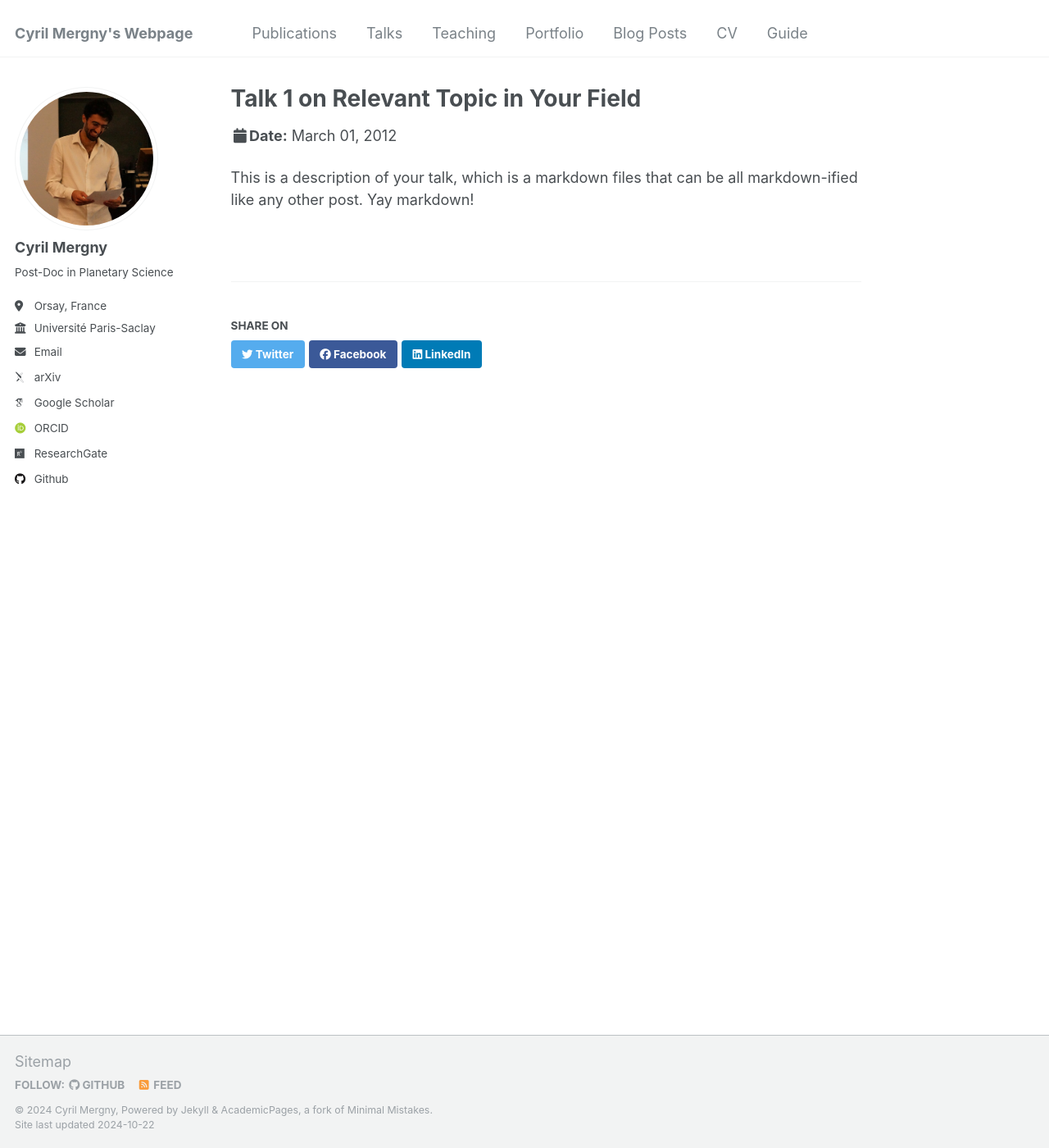
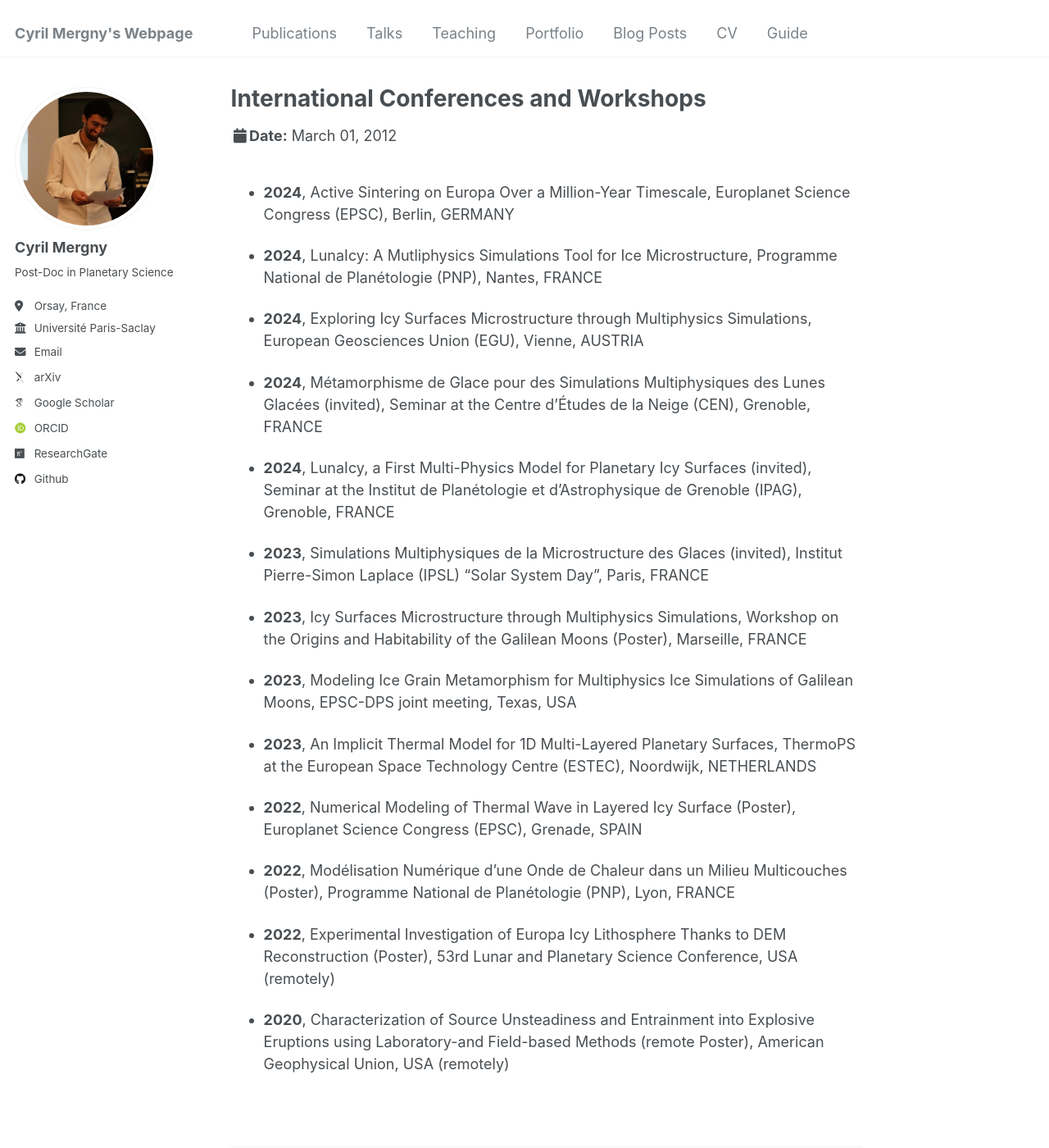
Before and after one commit to cmergny/cmergny.github.io, a Jekyll site: the page built from _talks/2012-03-01-talk-1.md, in a window 1280 px wide and 1400 px high. Shown: the whole window at 82% size. Built offline with Jekyll 4.4.1, drawn with Linux system fonts in a browser that asks for light colours; some web fonts are replaced.

Commit message:
Update 2012-03-01-talk-1.md

```diff
--- a/_talks/2012-03-01-talk-1.md
+++ b/_talks/2012-03-01-talk-1.md
@@ -1,11 +1,34 @@
 ---
-title: "Talk 1 on Relevant Topic in Your Field"
+title: "International Conferences and Workshops"
 collection: talks
 type: "Talk"
 permalink: /talks/2012-03-01-talk-1
-venue: "UC San Francisco, Department of Testing"
-date: 2012-03-01
-location: "San Francisco, California"
 ---
 
-This is a description of your talk, which is a markdown files that can be all markdown-ified like any other post. Yay markdown!
+
+
+- **2024**, Active Sintering on Europa Over a Million-Year Timescale, Europlanet Science Congress (EPSC), Berlin, GERMANY
+
+- **2024**, LunaIcy: A Mutliphysics Simulations Tool for Ice Microstructure, Programme National de Planétologie (PNP), Nantes, FRANCE
+
+- **2024**, Exploring Icy Surfaces Microstructure through Multiphysics Simulations, European Geosciences Union (EGU), Vienne, AUSTRIA
+
+- **2024**, Métamorphisme de Glace pour des Simulations Multiphysiques des Lunes Glacées (invited), Seminar at the Centre d'Études de la Neige (CEN), Grenoble, FRANCE
+
+- **2024**, LunaIcy, a First Multi-Physics Model for Planetary Icy Surfaces (invited), Seminar at the Institut de Planétologie et d'Astrophysique de Grenoble (IPAG), Grenoble, FRANCE
+
+- **2023**, Simulations Multiphysiques de la Microstructure des Glaces (invited), Institut Pierre-Simon Laplace (IPSL) “Solar System Day”, Paris, FRANCE
+
+- **2023**, Icy Surfaces Microstructure through Multiphysics Simulations, Workshop on the Origins and Habitability of the Galilean Moons (Poster), Marseille, FRANCE
+
+- **2023**, Modeling Ice Grain Metamorphism for Multiphysics Ice Simulations of Galilean Moons, EPSC-DPS joint meeting, Texas, USA
+
+- **2023**, An Implicit Thermal Model for 1D Multi-Layered Planetary Surfaces, ThermoPS at the  European Space Technology Centre (ESTEC),  Noordwijk, NETHERLANDS
+
+- **2022**, Numerical Modeling of Thermal Wave in Layered Icy Surface (Poster), Europlanet Science Congress (EPSC), Grenade, SPAIN
+
+- **2022**, Modélisation Numérique d’une Onde de Chaleur dans un Milieu Multicouches (Poster), Programme National de Planétologie (PNP), Lyon, FRANCE
+
+- **2022**, Experimental Investigation of Europa Icy Lithosphere Thanks to DEM Reconstruction (Poster), 53rd Lunar and Planetary Science Conference, USA (remotely)
+
+- **2020**, Characterization of Source Unsteadiness and Entrainment into Explosive Eruptions using Laboratory-and Field-based Methods (remote Poster), American Geophysical Union, USA (remotely)
```
